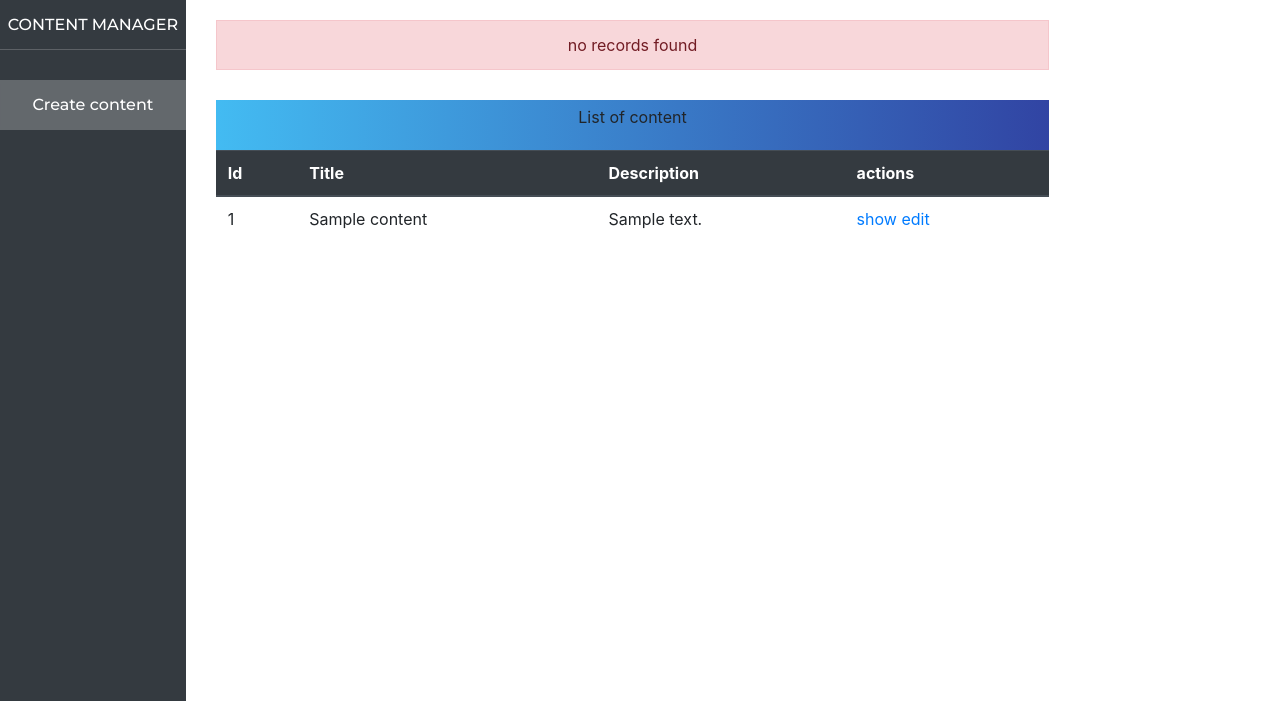
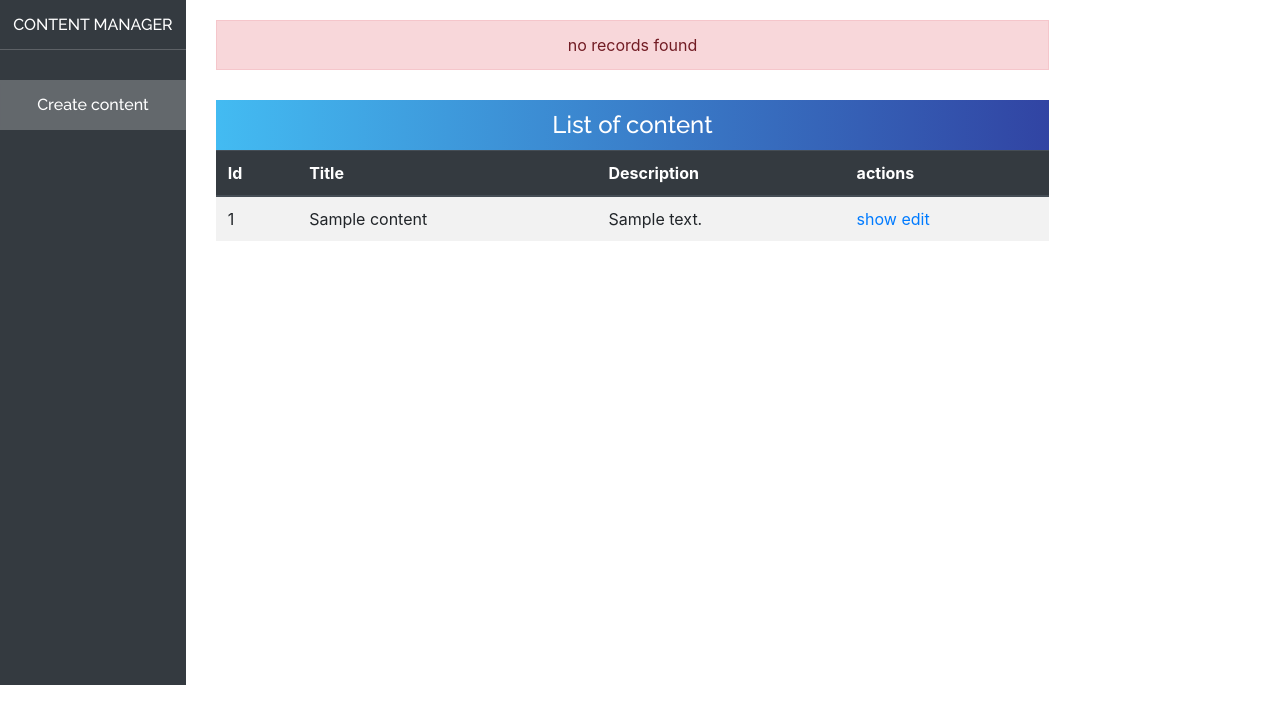
Before and after one commit to deveBrice/community-platform-JOB, a Symfony app: template templates/content/index.html.twig in a window 1280 px wide. Shown: the part 72-800 px from the top of the page. Run offline with Twig, Linux system fonts and the light colour scheme; the template is opened without the code that fills it: most values are stand-ins (such as "Sample title", 1, 10 or a date in 2020); some libraries are stand-ins or nearby versions.

Commit message:
added front of title of the table content list

```diff
--- a/public/css/content_index.css
+++ b/public/css/content_index.css
@@ -13,9 +13,10 @@
 }
 
 
-.linear-gradient h3 {
+.linear-gradient h4 {
   color: white;
   margin: 0px;
+  font-family: 'Raleway', sans-serif;
 }
 
 .container-content {
@@ -37,12 +38,17 @@
 .side-board-header p {
   margin: 0px;
   color: white;
-  font-family: 'Montserrat';
+  font-family: 'Raleway', sans-serif;
 }
 
 .side-board {
-    height: 701px;
+    height: 685px;
+   /* position: fixed;
+    top: 0;
+    left: 0;
+    bottom: 0;*/
     background-color: #343a40;
+
 }
 .create-content {
   display: flex;
@@ -64,7 +70,7 @@
   align-items: center;
   width: 200px;
   height: 50px;
-  font-family: 'Montserrat';
+  font-family: 'Raleway', sans-serif;
   background: rgba(255, 255, 255, 0.23);
   border-radius: 4px;
 }
--- a/templates/content/index.html.twig
+++ b/templates/content/index.html.twig
@@ -3,7 +3,7 @@
 {% block stylesheets %}
  {{ parent() }}
    <link rel="stylesheet" href="{{ asset('css/content_index.css') }}" type="text/css" />
-   <link href="https://fonts.googleapis.com/css?family=Montserrat:500&display=swap" rel="stylesheet">
+   <link href="https://fonts.googleapis.com/css?family=Raleway:500&display=swap" rel="stylesheet">
 {% endblock %}
 {% block body %}
 <div class="container-fluid pl-0">
@@ -25,7 +25,7 @@
         </div>
       </div>
        <div class="col-md-8">
-          <table class="table">
+          <table class="table table-striped">
           {% if content is not defined %}
             <div class="error-no-records">
               <div class="alert alert-danger error-message" role="alert">
@@ -35,7 +35,7 @@
          {% endif %}
 
           <div class="linear-gradient">
-            <p>List of content</p>
+            <h4>List of content</h4>
           </div>
         <thead class="thead-dark">
             <tr>
```
